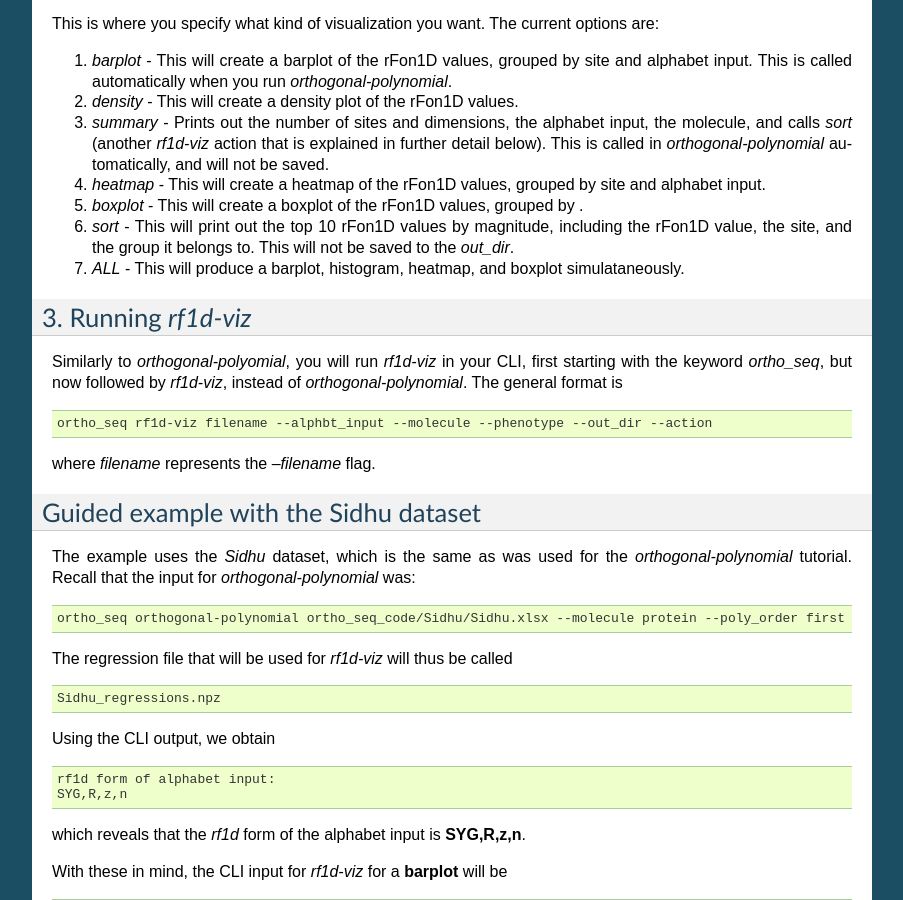
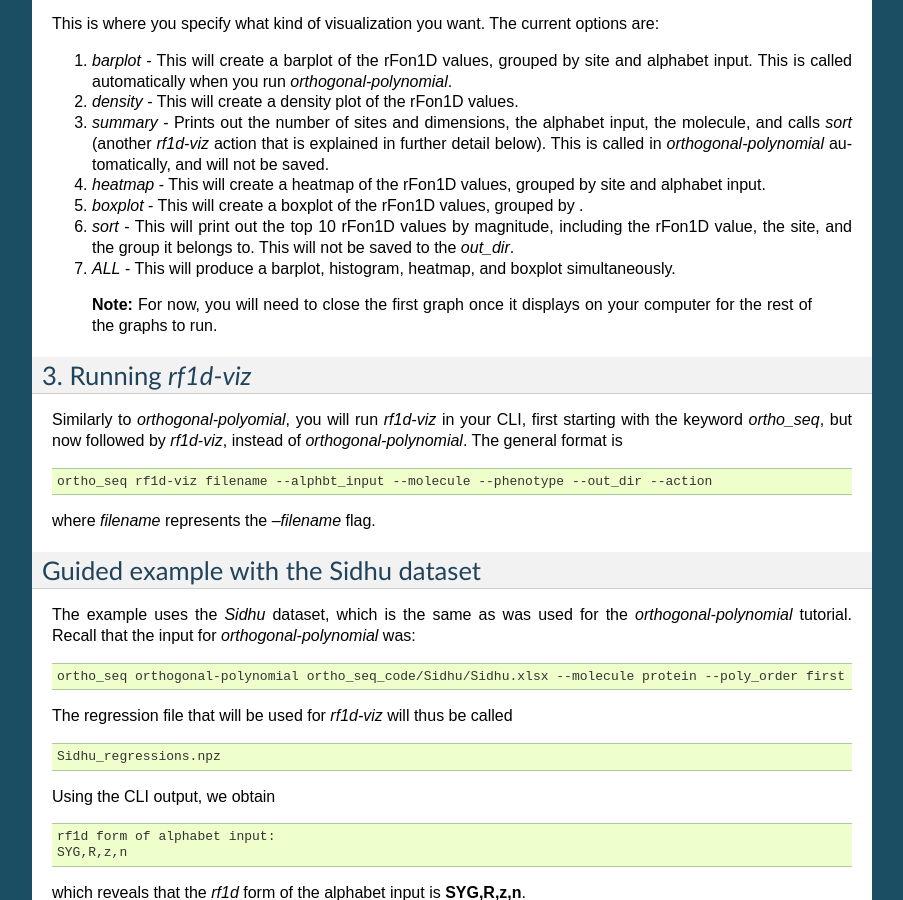
Before and after one commit to snafees/ortho_seqs, a Sphinx documentation site: the page built from docs/source/rf1d_tutorial.rst, in a window 1280 px wide and 900 px high, scrolled down 1122 px. Shown: the whole window, without its empty margins (198-1101 px from the left). Built offline with Sphinx 7.4.7, drawn with Linux system fonts in a browser that asks for light colours; pages that are not in the unit, such as notebooks, are missing from menus.

Commit message:
Added disclaimer and leart how to spell good

```diff
--- a/docs/source/rf1d_tutorial.rst
+++ b/docs/source/rf1d_tutorial.rst
@@ -74,7 +74,9 @@ This is where you specify what kind of visualization you want. The current optio
 4. *heatmap* - This will create a heatmap of the rFon1D values, grouped by site and alphabet input.
 5. *boxplot* - This will create a boxplot of the rFon1D values, grouped by .
 6. *sort* - This will print out the top 10 rFon1D values by magnitude, including the rFon1D value, the site, and the group it belongs to. This will not be saved to the *out_dir*.
-7. *ALL* - This will produce a barplot, histogram, heatmap, and boxplot simulataneously.
+7. *ALL* - This will produce a barplot, histogram, heatmap, and boxplot simultaneously.
+
+  **Note:** For now, you will need to close the first graph once it displays on your computer for the rest of the graphs to run.
 
 .. _input:
 3. Running *rf1d-viz*
```
